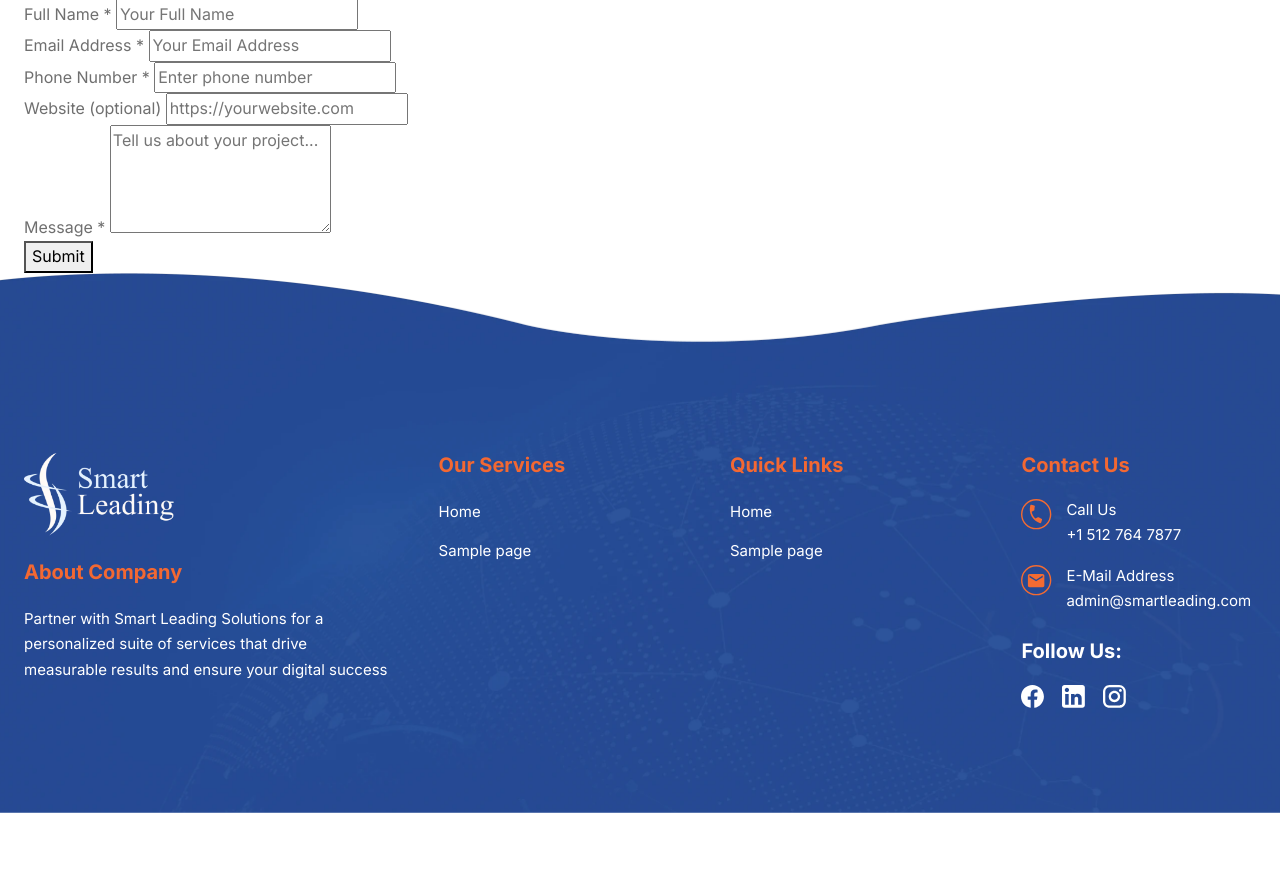
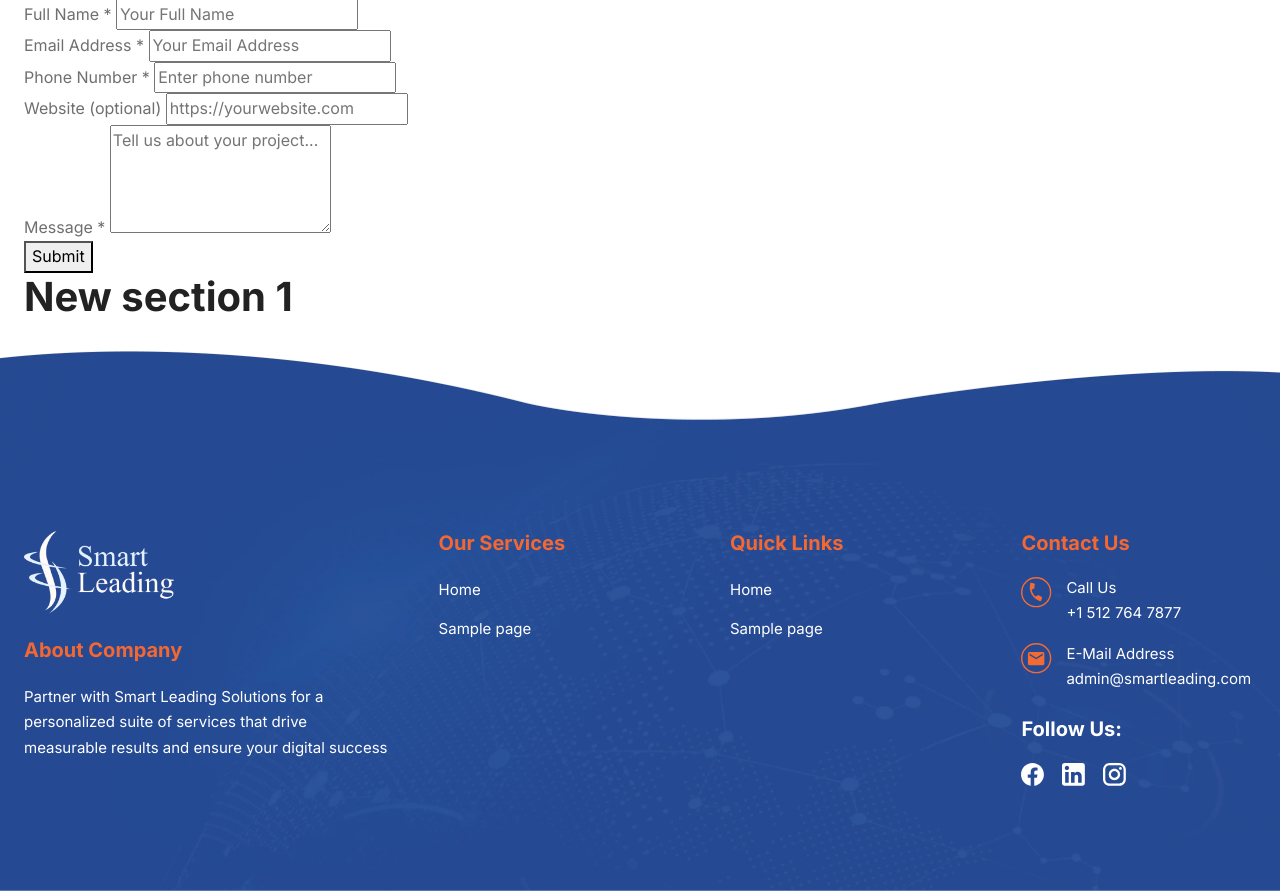
Before and after one commit to hassaansmartleading1144-wq/smart-leading, a WordPress theme: the page made by wp-content/themes/smart-leading-net/contact-template.php in a window 1280 px wide. Shown: the part 1219-2110 px from the top of the page. Before the commit the page ends 2032 px from the top, so only its background shows below. Run offline with PHP 8.4 and a stand-in for WordPress, Linux system fonts and the light colour scheme; the site name, menu and one post (Sample post) are stand-ins, and other content is empty; some libraries are stand-ins or nearby versions.

Commit message:
Add New section 1 to contact page before footer
Add a simple section with heading 'New section 1' at the end of the
contact page, after the contact form and before the footer. Includes
scoped styles matching the existing intro section layout.

Co-authored-by: Hassaan Khan <hassaansmartleading1144-wq@users.noreply.github.com>

```diff
--- a/wp-content/themes/smart-leading-net/contact-template.php
+++ b/wp-content/themes/smart-leading-net/contact-template.php
@@ -228,6 +228,14 @@ while ( have_posts() ) :
 			</div>
 		</div>
 	</section>
+
+	<section class="contact-page__new-section" aria-labelledby="contact-page-new-section-heading">
+		<div class="contact-page__new-section-inner sls-container">
+			<h2 id="contact-page-new-section-heading" class="contact-page__new-section-title">
+				<?php esc_html_e( 'New section 1', 'smart-leading-net' ); ?>
+			</h2>
+		</div>
+	</section>
 </div>
 
 	<?php
```
Also changed, not shown: wp-content/themes/smart-leading-net/assets/css/contact-page.css (+24 -0 lines).
